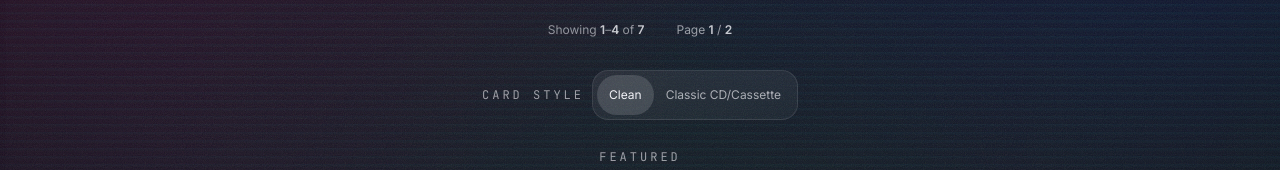
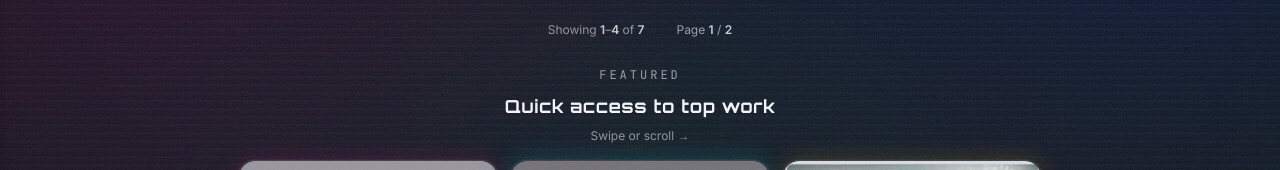
Before and after one commit to TyGosley/broadcast-mode, a Next.js app: page /projects in a window 1280 px wide. Shown: the part 308-478 px from the top of the page. Built offline with nearby package versions, Linux system fonts and the light colour scheme; grey boxes are pictures that could not be loaded.

Commit message:
style: took out option for CD and cassette layout

```diff
--- a/app/projects/page.tsx
+++ b/app/projects/page.tsx
@@ -42,7 +42,6 @@ function safeYearNum(y?: string) {
 const DESKTOP_PROJECTS_PER_PAGE = 4;
 const MOBILE_PROJECTS_PER_PAGE = 3;
 const MAX_FEATURED_PROJECTS = 3;
-type ThumbVariant = "clean" | "classic";
 
 export default function ProjectsPage() {
   const router = useRouter();
@@ -60,7 +59,6 @@ export default function ProjectsPage() {
   const [status, setStatus] = useState<ProjectStatus | "all">("all");
   const [tag, setTag] = useState<string>("all");
   const [openId, setOpenId] = useState<string | null>(null);
-  const [thumbVariant, setThumbVariant] = useState<ThumbVariant>("clean");
   const [pageInput, setPageInput] = useState<string>("1");
 
   // ✅ Move 11 enhancement: remember what they last opened (for CTA personalization)
@@ -313,39 +311,10 @@ export default function ProjectsPage() {
           </div>
         </div>
 
-        <div className="mt-4 flex flex-wrap items-center justify-center gap-2 text-xs">
-          <span className="ui-eyebrow text-white/55">CARD STYLE</span>
-          <div className="ui-panel-inset inline-flex p-1">
-            <button
-              type="button"
-              onClick={() => setThumbVariant("clean")}
-              aria-pressed={thumbVariant === "clean"}
-              className={[
-                "min-h-10 rounded-lg px-3 py-1.5 transition",
-                thumbVariant === "clean"
-                  ? "bg-white/15 text-white"
-                  : "text-white/65 hover:text-white/85",
-                "focus:outline-none focus-visible:ring-2 focus-visible:ring-[#00F3FF]/70",
-              ].join(" ")}
-            >
-              Clean
-            </button>
-            <button
-              type="button"
-              onClick={() => setThumbVariant("classic")}
-              aria-pressed={thumbVariant === "classic"}
-              className={[
-                "min-h-10 rounded-lg px-3 py-1.5 transition",
-                thumbVariant === "classic"
-                  ? "bg-white/15 text-white"
-                  : "text-white/65 hover:text-white/85",
-                "focus:outline-none focus-visible:ring-2 focus-visible:ring-[#FF0080]/70",
-              ].join(" ")}
-            >
-              Classic CD/Cassette
-            </button>
-          </div>
-        </div>
+        {/*
+          Card style toggle intentionally hidden.
+          Project cards use the default clean thumbnail style.
+        */}
       </header>
 
       {/* Great Move 10B: Featured strip */}
@@ -363,7 +332,6 @@ export default function ProjectsPage() {
                 key={p.id}
                 project={p}
                 onOpen={openProject}
-                thumbVariant={thumbVariant}
               />
             ))}
           </div>
```
